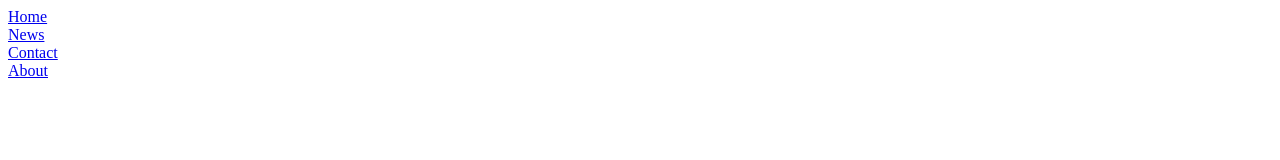
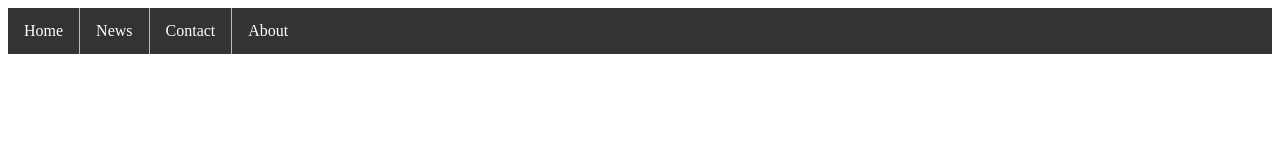
Before and after one commit to Snuly/Snuly.github.io, a plain HTML site: page index.html in a window 1280 px wide. Drawn offline with Linux system fonts and the light colour scheme.

Commit message:
added header to html and css

```diff
--- a/style.css
+++ b/style.css
@@ -2,4 +2,28 @@ ul {
     list-style-type: none;
     margin: 0;
     padding: 0;
+    overflow: hidden;
+    background-color: #333;
   }
+
+  li {
+    float: left;
+    border-right: 1px solid #bbb;
+  }
+
+  li a {
+    display: block;
+    color: white;
+    text-align: center;
+    padding: 14px 16px;
+    text-decoration: none;
+  }
+
+  /* Change the link color to #111 (black) on hover */
+  li a:hover {
+    background-color: #111;
+  }
+
+  li:last-child {
+    border-right: none;
+  }
```
Also changed, not shown: index.html (+2 -0 lines).
